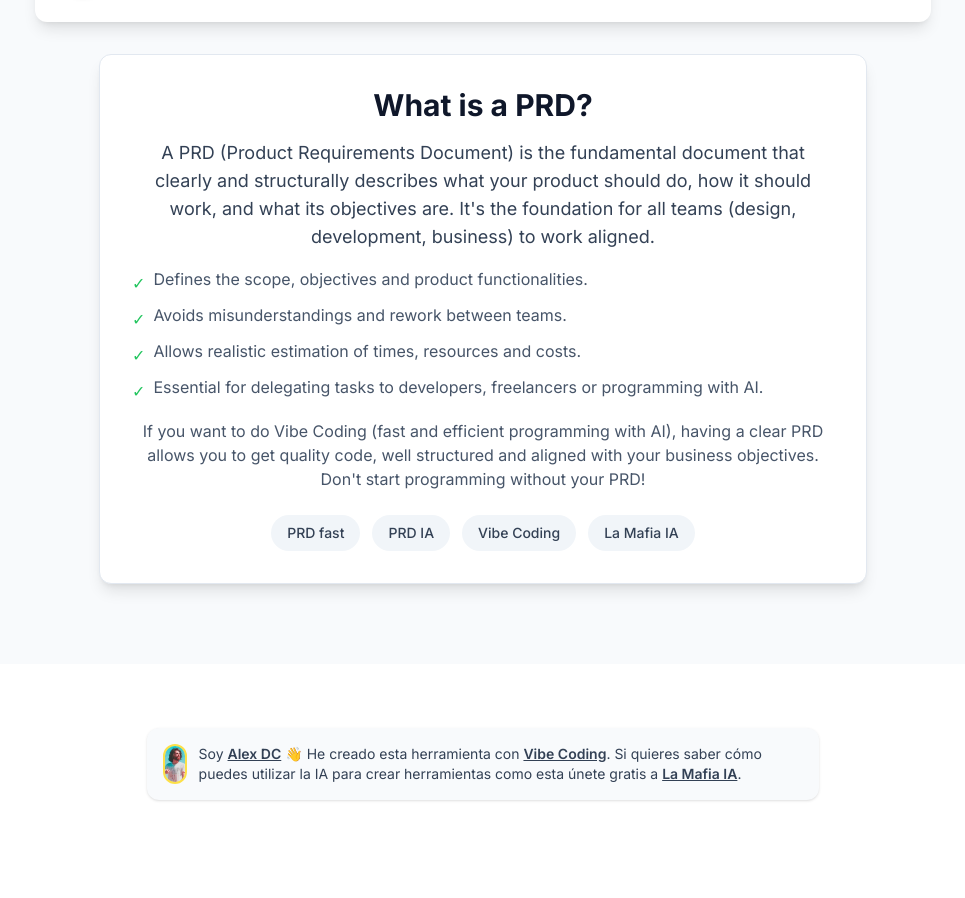
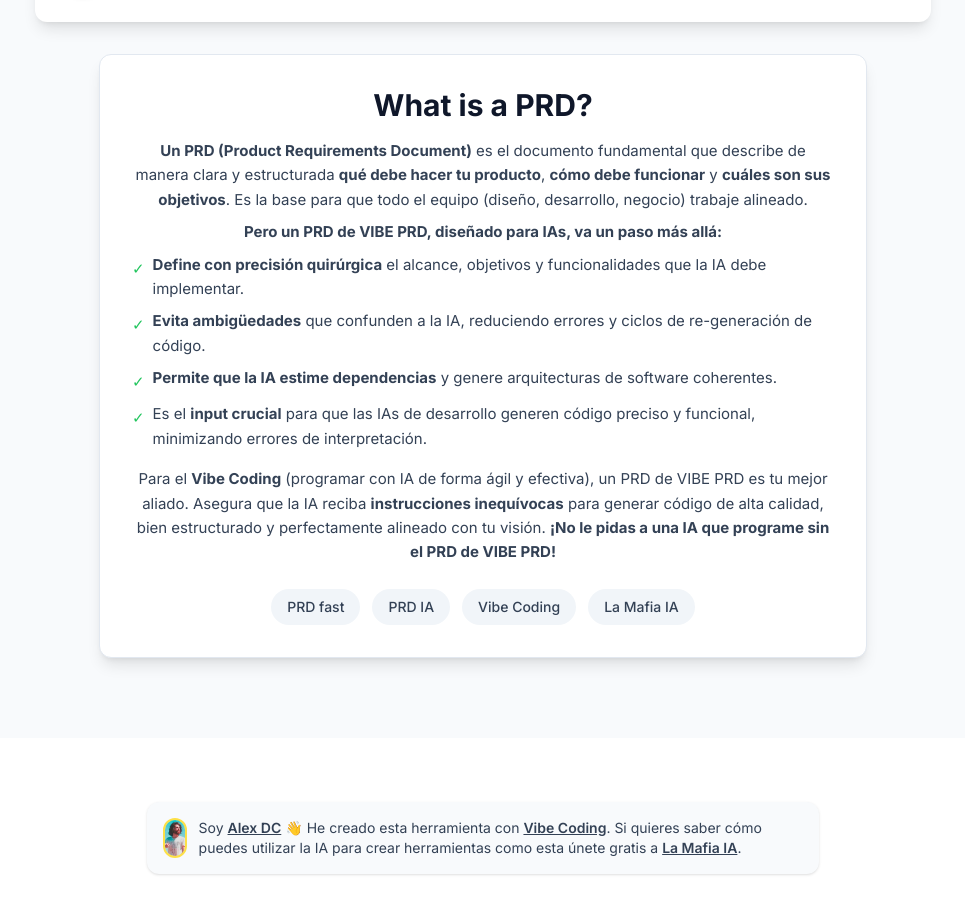
Before and after one commit to alexdcd/App-Genesis, a Next.js app: page / in a window 1280 px wide. Shown: the part 1480-2378 px from the top of the page, without its empty margins (157-1122 px from the left). Before the commit the page ends 2304 px from the top, so only its background shows below. Built offline with nearby package versions, Linux system fonts and the light colour scheme.

Commit message:
coreciones de texto marketing

```diff
--- a/app/page.tsx
+++ b/app/page.tsx
@@ -447,18 +447,36 @@ Prioridad: El stack tecnológico recomendado por el usuario debe ser priorizado
         {/* Sección: ¿Qué es un PRD y por qué es importante? */}
         <section className="max-w-3xl mx-auto mb-12 bg-white dark:bg-white/5 rounded-xl p-8 shadow-lg border border-slate-200 dark:border-white/10">
   <h2 className="text-2xl md:text-3xl font-bold mb-4 text-center text-slate-900 dark:text-white">{t("prdTitle")}</h2>
-  <p className="text-slate-700 dark:text-white/90 text-lg mb-4 text-center">
-    {t("prdDescription")}
-  </p>
-  <ul className="text-slate-600 dark:text-white/80 space-y-2 mb-4">
-    <li className="flex items-start gap-2"><span className="text-green-500 dark:text-green-400 mt-1">✓</span> {t("prdFeature1")}</li>
-    <li className="flex items-start gap-2"><span className="text-green-500 dark:text-green-400 mt-1">✓</span> {t("prdFeature2")}</li>
-    <li className="flex items-start gap-2"><span className="text-green-500 dark:text-green-400 mt-1">✓</span> {t("prdFeature3")}</li>
-    <li className="flex items-start gap-2"><span className="text-green-500 dark:text-green-400 mt-1">✓</span> {t("prdFeature4")}</li>
-  </ul>
-  <p className="text-slate-600 dark:text-white/80 text-md text-center">
-    {t("prdVibeCoding")}
-  </p>
+  <div className="text-slate-700 dark:text-white/90 text-base md:text-[15px] mb-4 text-left md:text-center leading-relaxed">
+    <p className="mb-2">
+      <strong>Un PRD (Product Requirements Document)</strong> es el documento fundamental que describe de manera clara y estructurada <strong>qué debe hacer tu producto</strong>, <strong>cómo debe funcionar</strong> y <strong>cuáles son sus objetivos</strong>. Es la base para que todo el equipo (diseño, desarrollo, negocio) trabaje alineado.
+    </p>
+    <p className="mb-2">
+      <strong>Pero un PRD de VIBE PRD, diseñado para IAs, va un paso más allá:</strong>
+    </p>
+    <ul className="list-none space-y-2 mb-4 text-left">
+      <li className="flex items-start gap-2">
+        <span className="text-green-500 dark:text-green-400 mt-1">✓</span>
+        <span><strong>Define con precisión quirúrgica</strong> el alcance, objetivos y funcionalidades que la IA debe implementar.</span>
+      </li>
+      <li className="flex items-start gap-2">
+        <span className="text-green-500 dark:text-green-400 mt-1">✓</span>
+        <span><strong>Evita ambigüedades</strong> que confunden a la IA, reduciendo errores y ciclos de re-generación de código.</span>
+      </li>
+      <li className="flex items-start gap-2">
+        <span className="text-green-500 dark:text-green-400 mt-1">✓</span>
+        <span><strong>Permite que la IA estime dependencias</strong> y genere arquitecturas de software coherentes.</span>
+      </li>
+      <li className="flex items-start gap-2">
+        <span className="text-green-500 dark:text-green-400 mt-1">✓</span>
+        <span>Es el <strong>input crucial</strong> para que las IAs de desarrollo generen código preciso y funcional, minimizando errores de interpretación.</span>
+      </li>
+    </ul>
+    <p className="mb-2">
+      Para el <strong>Vibe Coding</strong> (programar con IA de forma ágil y efectiva), un PRD de VIBE PRD es tu mejor aliado. Asegura que la IA reciba <strong>instrucciones inequívocas</strong> para generar código de alta calidad, bien estructurado y perfectamente alineado con tu visión. <span className="font-bold">¡No le pidas a una IA que programe sin el PRD de VIBE PRD!</span>
+    </p>
+  </div>
+
   <div className="flex flex-wrap gap-3 justify-center mt-6">
     <div className="bg-slate-100 dark:bg-white/5 text-slate-700 dark:text-white px-4 py-2 rounded-full text-sm font-medium backdrop-blur-sm">{t("prdTag1")}</div>
     <div className="bg-slate-100 dark:bg-white/5 text-slate-700 dark:text-white px-4 py-2 rounded-full text-sm font-medium backdrop-blur-sm">{t("prdTag2")}</div>
--- a/lib/translations.ts
+++ b/lib/translations.ts
@@ -198,15 +198,15 @@ export const translations = {
     subtitle:
       "Transforma tu idea de aplicación en un plan de desarrollo completo. Nuestra IA actúa como ingeniero de software y gestor de producto para crear documentación detallada para tu proyecto.",
     feature1: "Transforma tu idea de aplicación en un plan de desarrollo completo.",
-    feature2: "IA experta que actúa como ingeniero de software y gestor de producto.",
+    feature2: "IA especializada en ingeniería de software y gestión de producto, disponible 24/7.",
     feature3: "Genera documentación detallada y profesional para tu proyecto.",
-    prdTitle: "¿Qué es un PRD?",
-    prdDescription: "Un PRD (Product Requirements Document) es el documento fundamental que describe de manera clara y estructurada qué debe hacer tu producto, cómo debe funcionar y cuáles son sus objetivos. Es la base para que todo el equipo (diseño, desarrollo, negocio) trabaje alineado.",
-    prdFeature1: "Define el alcance, objetivos y funcionalidades del producto.",
-    prdFeature2: "Evita malentendidos y retrabajos entre equipos.",
-    prdFeature3: "Permite estimar tiempos, recursos y costes de forma realista.",
-    prdFeature4: "Es imprescindible para delegar tareas a desarrolladores, freelancers o programar con IA.",
-    prdVibeCoding: "Si quieres hacer Vibe Coding (programar rápido y eficiente con IA), tener un PRD claro te permite obtener código de calidad, bien estructurado y alineado con tus objetivos de negocio. ¡No empieces a programar sin tu PRD!",
+    prdTitle: "¿Qué es un PRD y por qué es vital para tu IA?",
+    prdDescription: "Un PRD (Product Requirements Document) es el documento fundamental que describe de manera clara y estructurada qué debe hacer tu producto, cómo debe funcionar y cuáles son sus objetivos. Es la base para que todo el equipo (diseño, desarrollo, negocio) trabaje alineado.\n\nPero un PRD de VIBE PRD, diseñado para IAs, va un paso más allá:\n✓ Define con precisión quirúrgica el alcance, objetivos y funcionalidades que la IA debe implementar.\n✓ Evita ambigüedades que confunden a la IA, reduciendo errores y ciclos de re-generación de código.\n✓ Permite que la IA estime dependencias y genere arquitecturas de software coherentes.\n✓ Es el *input crucial* para que las IAs de desarrollo generen código preciso y funcional, minimizando errores de interpretación.\n\nPara el Vibe Coding (programar con IA de forma ágil y efectiva), un PRD de VIBE PRD es tu mejor aliado. Asegura que la IA reciba instrucciones inequívocas para generar código de alta calidad, bien estructurado y perfectamente alineado con tu visión. ¡No le pidas a una IA que programe sin el PRD de VIBE PRD!",
+    prdFeature1: undefined,
+    prdFeature2: undefined,
+    prdFeature3: undefined,
+    prdFeature4: undefined,
+    prdVibeCoding: undefined,
     prdTag1: "PRD fast",
     prdTag2: "PRD IA",
     prdTag3: "Vibe Coding",
@@ -250,13 +250,13 @@ export const translations = {
     downloadSuccess: "¡PRD descargado con éxito!",
     visitNewsletter: "Visita La Mafia IA Newsletter",
     creatorInfo: "Creado por Alex DC",
-    howItWorks: "Cómo Funciona",
+    howItWorks: "🧠\nCómo Funciona VIBE PRD",
     step1Title: "Describe Tu Visión",
-    step1Description: "Comparte tu idea de producto en lenguaje natural",
-    step2Title: "Análisis de IA",
-    step2Description: "Nuestra IA analiza tu idea y crea un PRD completo",
-    step3Title: "Obtén Tu PRD",
-    step3Description: "Recibe un documento detallado de requisitos de producto, para que tu programa de Vibe Coding cree tu herramienta",
+    step1Description: "Comparte tu idea de producto en lenguaje natural, ¡nosotros nos encargamos del resto!",
+    step2Title: "Análisis Inteligente",
+    step2Description: "Nuestra IA analiza tu visión y la traduce en un PRD técnico, listo para la IA de Vibe Coding.",
+    step3Title: "Recibe tu PRD Optimizado para IA",
+    step3Description: "Recibe un PRD detallado, el 'cerebro' que guiará a tu IA de Vibe Coding para materializar tu aplicación.",
   },
 }
 
```
